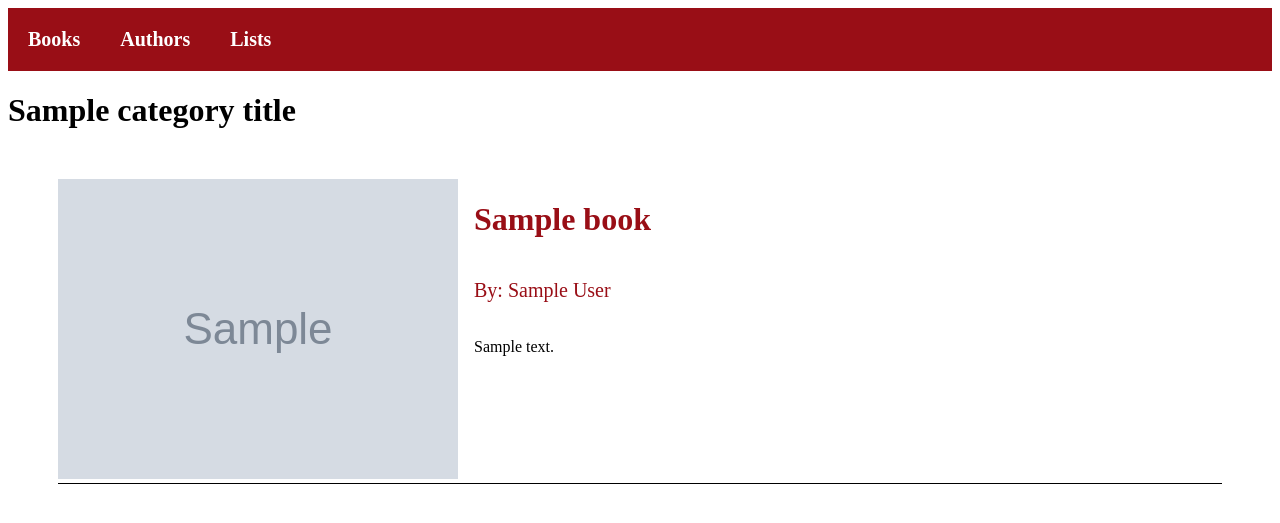
After one commit to amymhaddad/upcase_booklist_app, a Flask app: template upcase_booklist_app/templates/category.html in a window 1280 px wide. The commit adds this page. Shown: the top 523 px of the page. Run offline with Flask 2, Linux system fonts and the light colour scheme; the template is opened without the code that fills it: most values are stand-ins (such as "Sample title", 1, 10 or a date in 2020); grey boxes marked "Sample" are stand-in pictures; parts of the project's set-up code (start-up, migrations or seed data) failed here and were passed over.

Commit message:
Created lists page that lists each book by category. Each category links to a "category" page.

```diff
--- a/upcase_booklist_app/static/main.css
+++ b/upcase_booklist_app/static/main.css
@@ -136,3 +163,72 @@
 .space {
     margin: 20px;
 }
+
+
+/* category */
+.single-category {
+    display: flex;
+    border-bottom: 1px solid black;
+    margin: 50px;
+
+}
+
+.book-image {
+    display: flex;
+    justify-content: flex-end;
+}
+
+.category-details {
+    display: flex;
+    flex-wrap: wrap;
+    flex-direction:column;
+    padding-left: 1em;
+}
+
+.book-title {
+    color: #990E16;
+
+}
+
+.book-author {
+    color: #990E16;
+    font-size: 20px;
+}
+
+.book-author a{
+    color: #990E16;
+    font-size: 20px;
+    text-decoration: none;
+}
+
+.book-author a:hover{
+    text-decoration: underline;
+}
+
+.book-summary {
+    font-size: 16px;
+}
+
+
+/* lists.html */
+
+.categories {
+    display: flex;
+    flex-direction: column;
+}
+
+.category-title {
+    display: flex;
+    flex-direction: row;
+
+}
+
+.category-title a{
+    color: #990E16;
+    text-decoration: none;
+}
+
+.category-title a:hover {
+    color: #990E16;
+    text-decoration: underline;
+}
--- a/upcase_booklist_app/templates/authors.html
+++ b/upcase_booklist_app/templates/authors.html
@@ -1,7 +1,7 @@
 <!doctype html>
 <html>
     <head>
-        <title>Curious Programmer</title>
+        <title>Curious Programmer | Authors</title>
         <link rel="stylesheet" href="{{ url_for('static', filename='main.css') }}">
         <meta name="viewport" content="width=device-width, initial-scale=1.0">
     </head>
@@ -9,8 +9,10 @@
 
     <body>
         <nav class="page-header">
+            <div class="header-items"><a href="{{ url_for('index') }}">Home</a></div>
             <div class="header-items"><a href="{{ url_for('book_list') }}">Books</a></div>
             <div class="header-items"><a href="{{ url_for('authors') }}">Authors</a></div>
+            <div class="header-items"><a href="{{ url_for('lists') }}">Lists</a></div>
         </nav>
 
         <div>
--- a/upcase_booklist_app/templates/books.html
+++ b/upcase_booklist_app/templates/books.html
@@ -1,22 +1,22 @@
 <!doctype html>
 <html>
     <head>
-        <title>Curious Programmer</title>
+        <title>Curious Programmer | Books</title>
         <link rel="stylesheet" href="{{ url_for('static', filename='main.css') }}">
         <meta name="viewport" content="width=device-width, initial-scale=1.0">
     </head>
 
     <body>
         <nav class="page-header">
+            <div class="header-items"><a href="{{ url_for('index') }}">Home</a></div>
             <div class="header-items"><a href="{{ url_for('book_list') }}">Books</a></div>
             <div class="header-items"><a href="{{ url_for('authors') }}">Authors</a></div>
+            <div class="header-items"><a href="{{ url_for('lists') }}">Lists</a></div>
         </nav>
 
         <div>
             <h1 class="page-title">Books</h1>
         </div>
-
-
 
        <div>
             {% for book_id, details in books.items() %}
--- /dev/null
+++ b/upcase_booklist_app/templates/category.html
@@ -0,0 +1,37 @@
+<!doctype html>
+<html>
+    <head>
+        <title>Curious Programmer | Categories</title>
+        <link rel="stylesheet" href="{{ url_for('static', filename='main.css') }}">
+        <meta name="viewport" content="width=device-width, initial-scale=1.0">
+    </head>
+    <body>
+       <nav class="page-header">
+           <div class="header-items"><a href="{{ url_for('book_list') }}">Books</a></div>
+           <div class="header-items"><a href="{{ url_for('authors') }}">Authors</a></div>
+           <div class="header-items"><a href="{{ url_for('lists') }}">Lists</a></div>
+       </nav>
+
+    <div>
+
+        <h1>{{ category_title }}</h1>
+    <div>
+
+    <div>
+        {% for book in category %}
+
+        <div class="single-category">
+            <div class="book-image"><a href="{{ url_for('book', book_id=book['id']) }}"><img src="{{ book['image'] }}" alt="{{ book['title'] }}"></a></div>
+
+            <div class="category-details">
+                <h1 class="book-title">{{ book['title'] }}</h1>
+                <p class="book-author"><a href="{{ url_for('authors') }} ">By: {{ book['author'] }}</a></p>
+                <p class="book-summary">{{ book['summary'] }}</p>
+           </div>
+
+        </div>
+    </div>
+    {% endfor %}
+
+    <div class="footer"></div>
+</html>
--- a/upcase_booklist_app/upcase_booklist_app.py
+++ b/upcase_booklist_app/upcase_booklist_app.py
@@ -1,5 +1,7 @@
 from flask import Flask, render_template, url_for
 from upcase_booklist_app.data.books import books
+from upcase_booklist_app.data.categories import categories
+
 
 app = Flask(__name__)
 
@@ -20,7 +22,7 @@ def book_list():
 @app.route("/books/<int:book_id>")
 def book(book_id):
     """Show details for a specific book."""
-    return render_template("book.html", book= books[book_id])
+    return render_template("book.html", book=books[book_id])
 
 
 @app.route("/authors")
@@ -29,5 +31,28 @@ def authors():
     return render_template("authors.html", books=books)
 
 
+@app.route("/lists")
+def lists():
+    """Organize authors and their books into categories"""
+
+    return render_template("lists.html", categories=categories)
+
+
+@app.route("/lists/<int:category_id>")
+def category(category_id):
+    """Direct user to page about a specific category"""
+
+    books_asscoiated_with_selected_category = None
+    category_title = None
+    for category in categories:
+        if category["category_id"] == category_id:
+            books_asscoiated_with_selected_category = category["books"]
+            category_title = category["category"]
+
+    return render_template(
+        "category.html", category=selected_category, category_title=category_title
+    )
+
+
 if __name__ == "__main__":
     app.run()
```
Also changed, not shown: other parts of upcase_booklist_app/static/main.css (+30 -3 lines), upcase_booklist_app/data/books.py (+6 -2 lines), upcase_booklist_app/data/categories.py (added, +55 -0 lines), upcase_booklist_app/templates/book.html (+3 -9 lines), upcase_booklist_app/templates/index.html (+12 -0 lines), upcase_booklist_app/templates/lists.html (added, +35 -0 lines).
